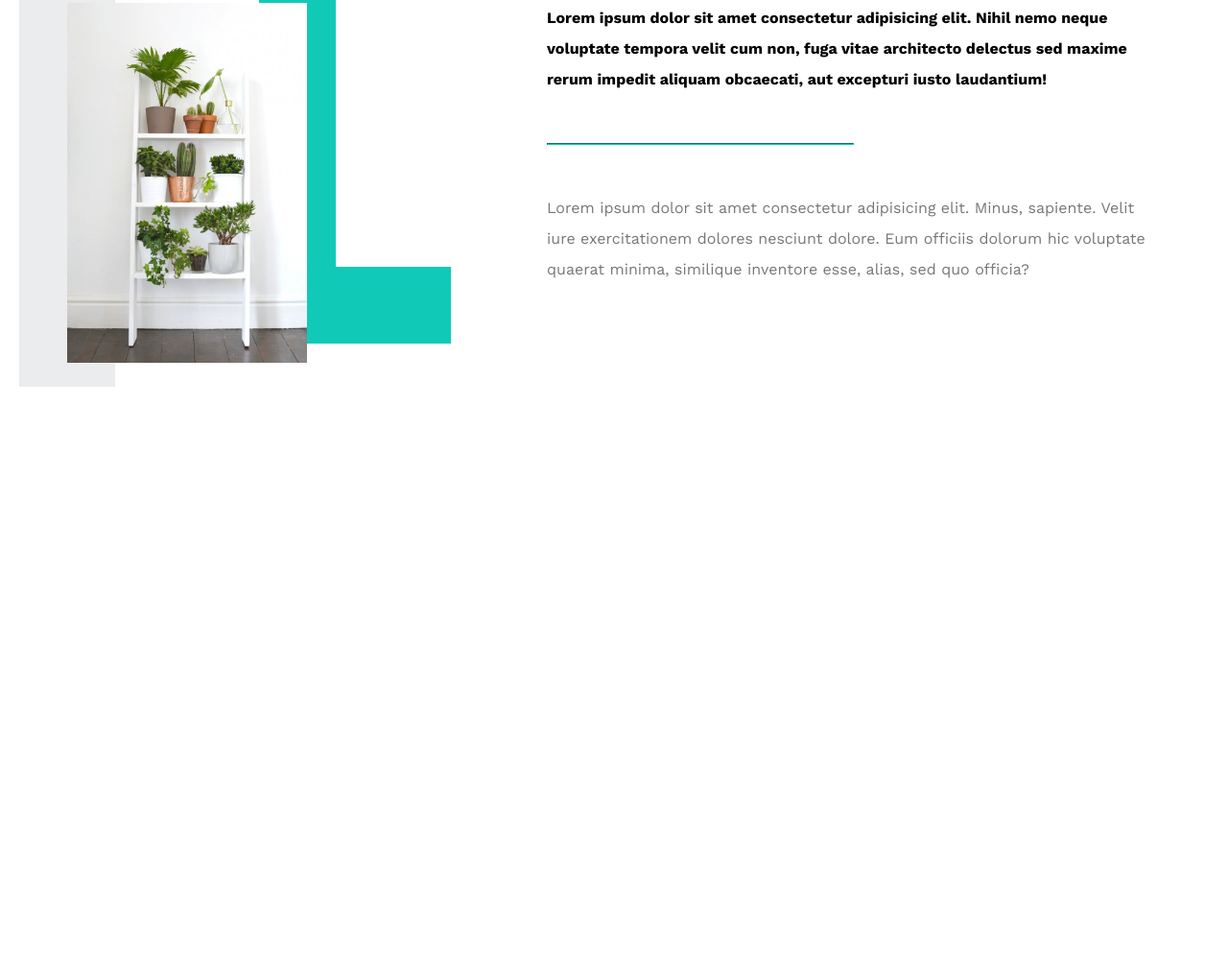
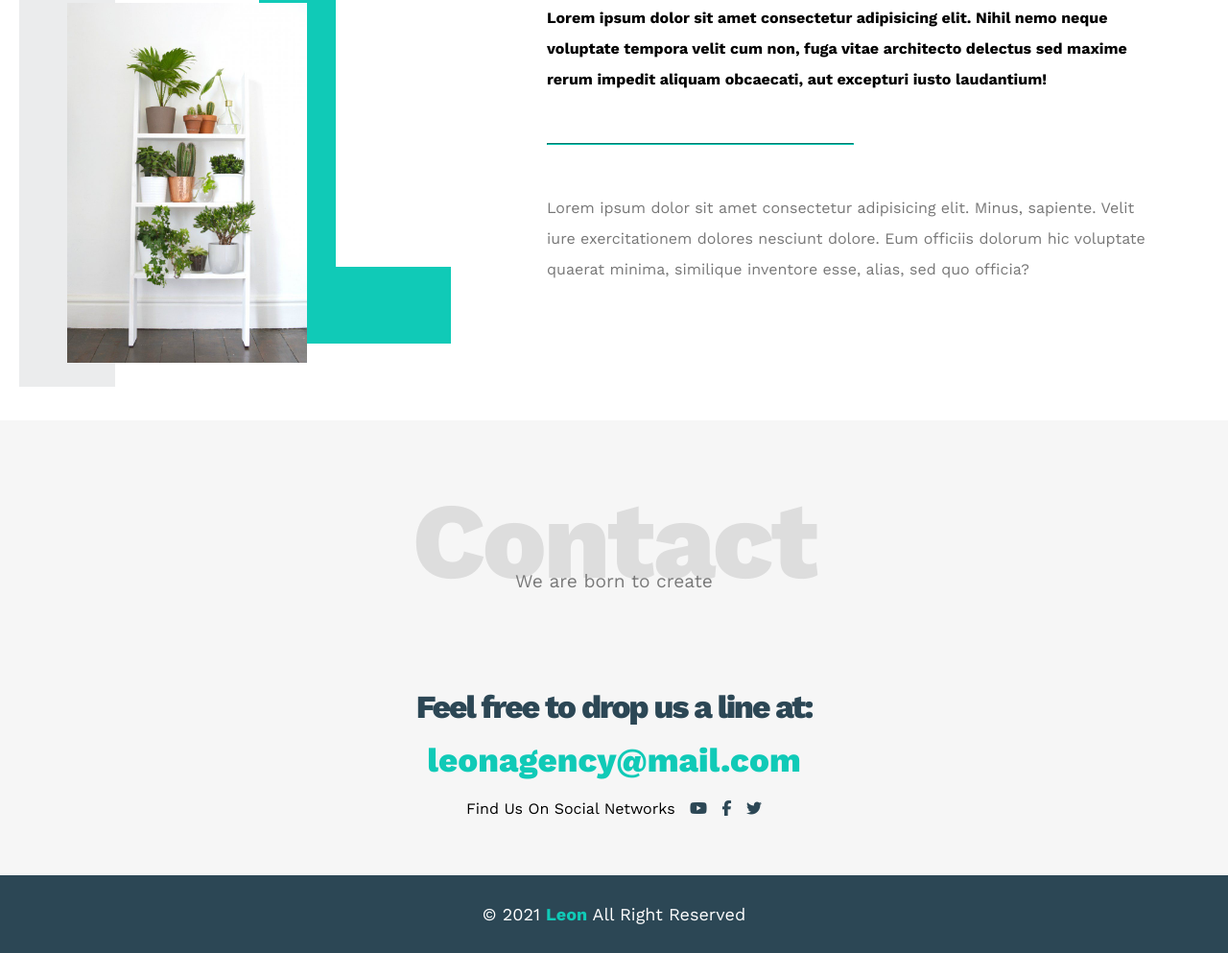
Before and after one commit to MoatazZewin/template-1, a plain HTML site: page index.html in a window 1280 px wide. Shown: the part 2828-3821 px from the top of the page at 96% size. Before the commit the page ends 3266 px from the top, so only its background shows below. Drawn offline with nearby package versions, Linux system fonts and the light colour scheme.

Commit message:
contact section and footer

```diff
--- a/css/main.css
+++ b/css/main.css
@@ -432,3 +432,67 @@ body {
 }
 
 /* End About */
+
+/* Start contact*/
+.contact {
+  background-color: var(--section-background);
+  padding: var(--section-padding) 0;
+  text-align: center;
+}
+
+.contact .info {
+  margin-top: 100px;
+}
+
+.contact .info p.label {
+  color: var(--secondary-color);
+  font-size: 2.1rem;
+  font-weight: 800;
+  letter-spacing: -2px;
+  margin-bottom: 15px;
+}
+
+.contact .info .link {
+  display: block;
+  font-size: 35px;
+  font-weight: 800;
+  color: var(--main-color);
+  text-decoration: none;
+  margin-bottom: 20px;
+}
+
+.contact .info .social {
+}
+
+.contact .info .social i {
+  margin-left: 10px;
+  color: var(--secondary-color);
+}
+/* End contact*/
+
+/* Start Footer */
+
+.footer {
+  background-color: var(--secondary-color);
+  color: white;
+  padding: 30px 10px;
+  text-align: center;
+  font-size: 18px;
+}
+
+.footer span {
+  font-weight: bold;
+  color: var(--main-color);
+}
+/* End Footer */
+
+::-webkit-scrollbar-thumb {
+  background-color: red; /* dark gray thumb */
+  border-radius: 10px; /* round the corners */
+  border: 2px solid red; /* adds padding around the thumb */
+  color: rebeccapurple;
+}
+
+* {
+  scrollbar-color: var(--main-color) #ddd; /* thumb color, track color */
+}
--- a/index.html
+++ b/index.html
@@ -207,5 +207,28 @@
       </div>
     </div>
     <!-- End About -->
+
+    <!-- Start Contact  -->
+    <div class="contact">
+      <div class="container">
+        <h1 class="head-section">Contact</h1>
+        <p>We are born to create</p>
+        <div class="info">
+          <p class="label">Feel free to drop us a line at:</p>
+          <a class="link" href="#">leonagency@mail.com</a>
+          <div class="social">
+            Find Us On Social Networks
+            <i class="fab fa-youtube"></i>
+            <i class="fab fa-facebook-f"></i>
+            <i class="fab fa-twitter"></i>
+          </div>
+        </div>
+      </div>
+    </div>
+    <!-- End Contact  -->
+
+    <!-- Start footer -->
+    <div class="footer">© 2021 <span>Leon</span> All Right Reserved</div>
+    <!-- End footer -->
   </body>
 </html>
```
